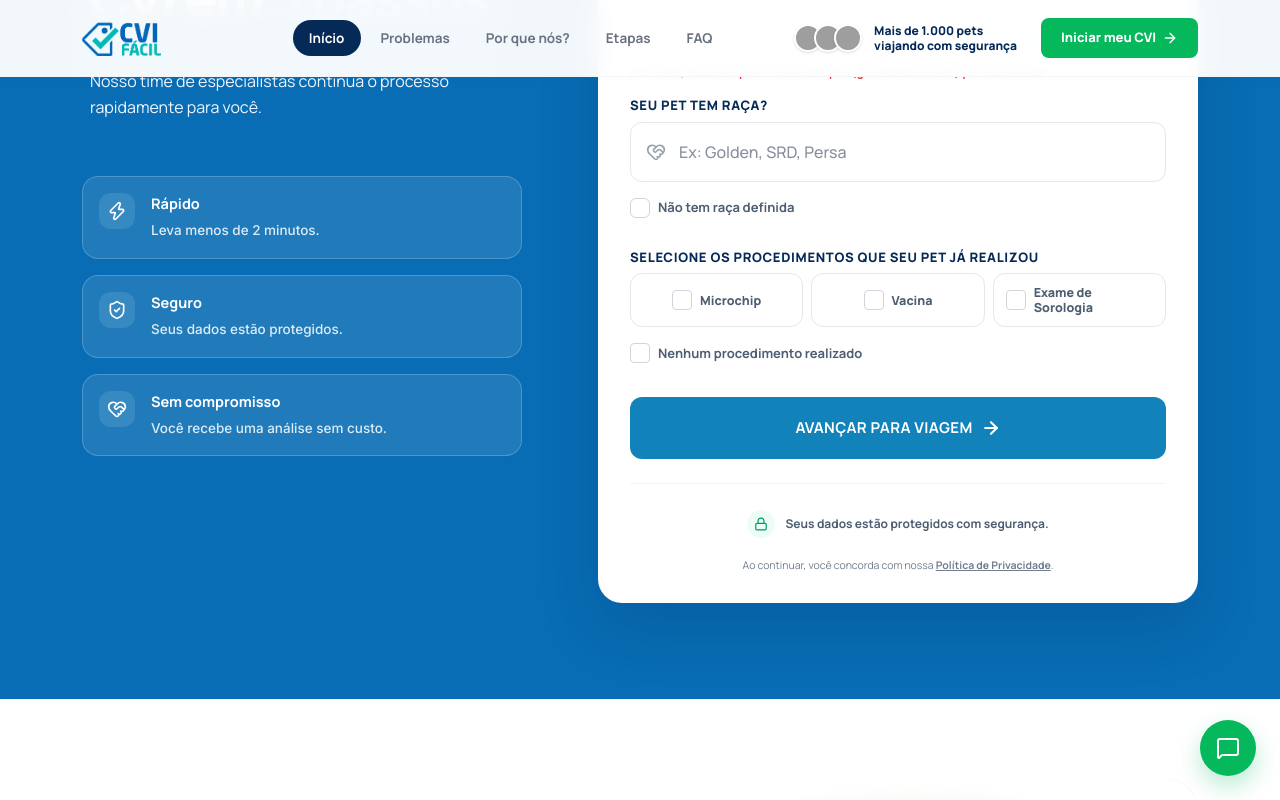
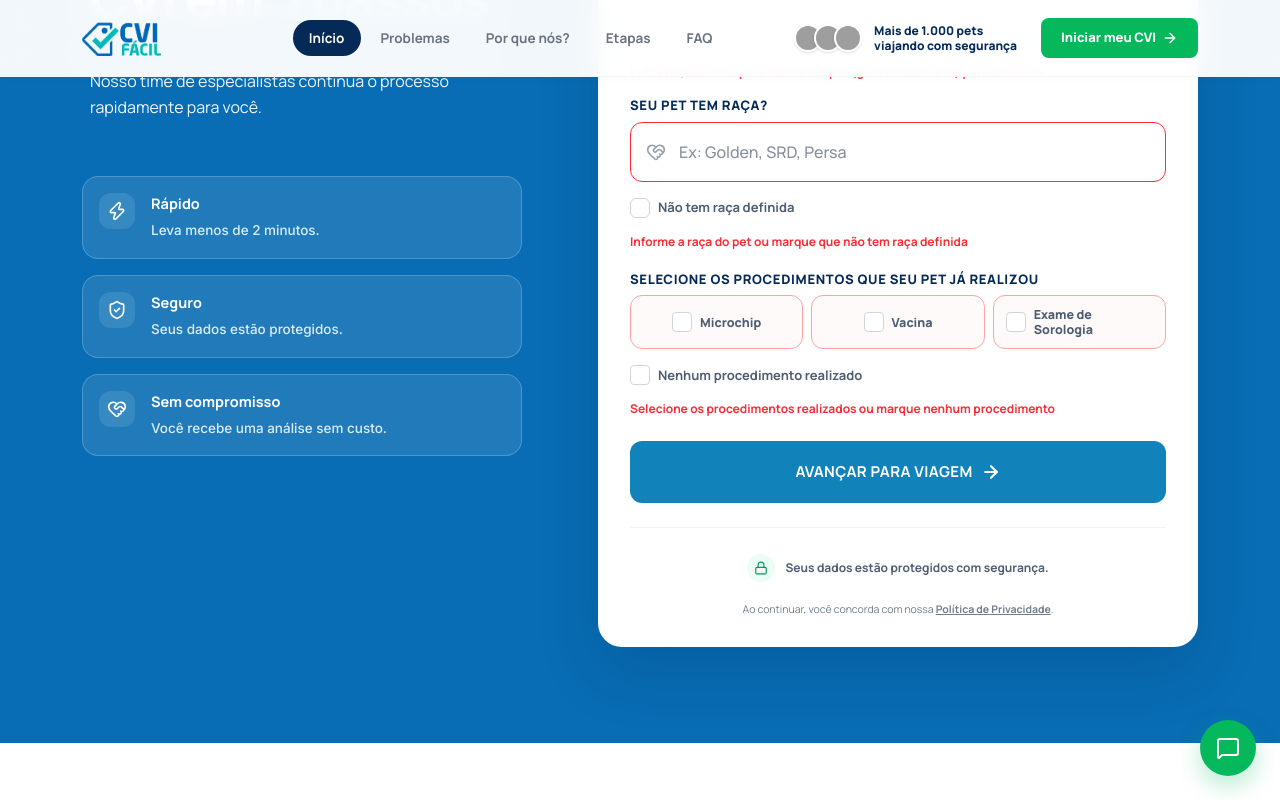
Before and after one commit to embarcompany/cvifacil, a Next.js app: page / in a window 1280 px wide. Both pictures are taken after a click on the button "AVANÇAR PARA VIAGEM". Shown: the part 5024-5824 px from the top of the page. Built offline with nearby package versions, Linux system fonts and the light colour scheme; grey boxes are pictures that could not be loaded.

Commit message:
Require lead details and clarify procedure selection

```diff
--- a/src/app/page.tsx
+++ b/src/app/page.tsx
@@ -479,6 +479,10 @@ const phoneCountryOptions: { iso: CountryCode; label: string; dialCode: string;
 const veterinaryProcedureOptions = ["Microchip", "Vacina", "Exame de Sorologia"];
 const noVeterinaryProcedureOption = "Nenhum procedimento realizado";
 
+function keepOnlyLettersAndSpaces(value: string) {
+  return value.replace(/[^\p{L}\s]/gu, "").replace(/\s{2,}/g, " ");
+}
+
 const ddiLengthConfig: Record<string, number[]> = {
   "55": [8, 9, 10, 11],
   "1": [10],
@@ -1399,6 +1403,12 @@ export default function Home() {
     const totalPets = formData.qtdGatos + formData.qtdCachorros;
     if (totalPets === 0) {
       newErrors.tipoPet = "Por favor, adicione pelo menos um pet (gato ou cachorro) para continuar";
+    }
+    if (!formData.racaPet.trim()) {
+      newErrors.racaPet = "Informe a raça do pet ou marque que não tem raça definida";
+    }
+    if (formData.procedimentosVeterinarios.length === 0) {
+      newErrors.procedimentosVeterinarios = "Selecione os procedimentos realizados ou marque nenhum procedimento";
     }
     setErrors(newErrors);
     const isValid = Object.keys(newErrors).length === 0;
@@ -2559,19 +2569,26 @@ export default function Home() {
                               placeholder="Ex: Golden, SRD, Persa"
                               autoComplete="off"
                               disabled={formData.racaPet === "Sem raça definida"}
-                              className="pl-12 w-full h-[60px] px-4 rounded-xl border border-gray-200 bg-white focus:bg-white font-medium text-[16px] transition-all duration-200 focus:outline-none focus:ring-4 focus:ring-primary/12 focus:border-primary disabled:cursor-not-allowed disabled:bg-gray-50 disabled:text-text-muted"
+                              className={`pl-12 w-full h-[60px] px-4 rounded-xl border bg-white focus:bg-white font-medium text-[16px] transition-all duration-200 focus:outline-none focus:ring-4 focus:ring-primary/12 focus:border-primary disabled:cursor-not-allowed disabled:bg-gray-50 disabled:text-text-muted ${errors.racaPet ? "border-red-500 focus:ring-red-500/10" : "border-gray-200"}`}
                               value={formData.racaPet}
-                              onChange={(e) => setFormData({ ...formData, racaPet: e.target.value })}
+                              onChange={(e) => {
+                                const value = keepOnlyLettersAndSpaces(e.target.value);
+                                setFormData({ ...formData, racaPet: value });
+                                if (value.trim()) clearFieldErrors("racaPet");
+                              }}
                             />
                           </div>
                           <label className="flex min-h-10 w-fit cursor-pointer items-center gap-2 py-1 text-[13px] font-bold text-text-muted">
                             <input
                               type="checkbox"
                               checked={formData.racaPet === "Sem raça definida"}
-                              onChange={(event) => setFormData({
-                                ...formData,
-                                racaPet: event.target.checked ? "Sem raça definida" : "",
-                              })}
+                              onChange={(event) => {
+                                setFormData({
+                                  ...formData,
+                                  racaPet: event.target.checked ? "Sem raça definida" : "",
+                                });
+                                if (event.target.checked) clearFieldErrors("racaPet");
+                              }}
                               className="sr-only"
                             />
                             <span className={`flex h-5 w-5 items-center justify-center rounded-md border transition-all ${
@@ -2581,6 +2598,7 @@ export default function Home() {
                             </span>
                             Não tem raça definida
                           </label>
+                          {errors.racaPet && <span className="text-red-500 text-xs font-bold">{errors.racaPet}</span>}
                         </div>
 
                         <div className="flex flex-col gap-1.5">
@@ -2588,13 +2606,18 @@ export default function Home() {
                           <div className="grid grid-cols-3 gap-1.5 sm:gap-2">
                             {veterinaryProcedureOptions.map((procedure) => {
                               const isChecked = formData.procedimentosVeterinarios.includes(procedure);
+                              const noProcedureSelected = formData.procedimentosVeterinarios.includes(noVeterinaryProcedureOption);
                               return (
                                 <label
                                   key={procedure}
                                   className={`flex min-h-[74px] cursor-pointer flex-col items-center justify-center gap-1 rounded-xl border px-1.5 text-center text-[10.5px] font-extrabold transition-all duration-200 sm:min-h-[54px] sm:flex-row sm:gap-2 sm:px-3 sm:text-left sm:text-[12.5px] ${
                                     isChecked
                                       ? "border-primary bg-primary text-white shadow-[0_6px_16px_rgba(17,130,186,0.14)]"
-                                      : "border-gray-200 bg-white text-text-muted hover:border-primary/40 hover:bg-blue-soft/40"
+                                      : noProcedureSelected
+                                        ? "border-gray-200 bg-gray-50 text-text-muted/55 line-through"
+                                        : errors.procedimentosVeterinarios
+                                          ? "border-red-300 bg-red-50/40 text-text-muted"
+                                          : "border-gray-200 bg-white text-text-muted hover:border-primary/40 hover:bg-blue-soft/40"
                                   }`}
                                 >
                                   <input
@@ -2607,6 +2630,7 @@ export default function Home() {
                                         ? formData.procedimentosVeterinarios.filter((item) => item !== procedure)
                                         : [...formData.procedimentosVeterinarios.filter((item) => item !== noVeterinaryProcedureOption), procedure];
                                       setFormData({ ...formData, procedimentosVeterinarios: nextProcedures });
+                                      clearFieldErrors("procedimentosVeterinarios");
                                       trackEvent("cvi_veterinary_procedure_changed", { procedure, selected: !isChecked });
                                     }}
                                     className="sr-only"
@@ -2628,6 +2652,7 @@ export default function Home() {
                               onChange={(event) => {
                                 const nextProcedures = event.target.checked ? [noVeterinaryProcedureOption] : [];
                                 setFormData({ ...formData, procedimentosVeterinarios: nextProcedures });
+                                if (event.target.checked) clearFieldErrors("procedimentosVeterinarios");
                                 trackEvent("cvi_veterinary_procedure_changed", {
                                   procedure: noVeterinaryProcedureOption,
                                   selected: event.target.checked,
@@ -2642,6 +2667,7 @@ export default function Home() {
                             </span>
                             Nenhum procedimento realizado
                           </label>
+                          {errors.procedimentosVeterinarios && <span className="text-red-500 text-xs font-bold">{errors.procedimentosVeterinarios}</span>}
                         </div>
                       </div>
 
@@ -2670,17 +2696,21 @@ export default function Home() {
 
                       {/* 2. Cidade de Origem */}
                       <div className="flex flex-col gap-1.5">
-                        <label className="text-[13px] font-extrabold text-navy uppercase tracking-wider">Cidade de origem</label>
+                        <label htmlFor="origin_city" className="text-[13px] font-extrabold text-navy uppercase tracking-wider">Cidade de origem</label>
                         <div className="relative flex items-center">
                           <Compass className="absolute left-4 w-5 h-5 text-gray-400 pointer-events-none" />
                           <input
+                            id="origin_city"
+                            name="origin_city"
                             type="text"
                             placeholder="De qual cidade você vai partir?"
+                            autoComplete="address-level2"
                             className={`pl-12 w-full h-[60px] px-4 rounded-xl border bg-white focus:bg-white font-medium text-[16px] transition-all duration-200 focus:outline-none focus:ring-4 focus:ring-primary/12 focus:border-primary ${errors.cidadeOrigem ? 'border-red-500 focus:ring-red-500/10' : 'border-gray-200'}`}
                             value={formData.cidadeOrigem}
                             onChange={(e) => {
-                              setFormData({ ...formData, cidadeOrigem: e.target.value });
-                              if (e.target.value.trim()) clearFieldErrors("cidadeOrigem");
+                              const value = keepOnlyLettersAndSpaces(e.target.value);
+                              setFormData({ ...formData, cidadeOrigem: value });
+                              if (value.trim()) clearFieldErrors("cidadeOrigem");
                             }}
                           />
                         </div>
```
